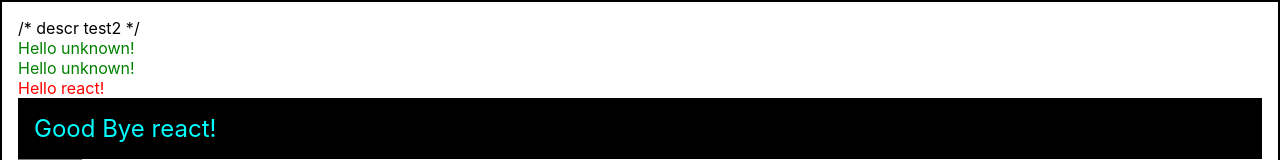
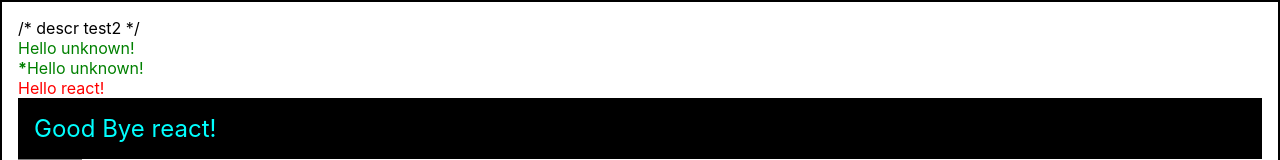
Before and after one commit to devops-future/react-A2Z, a React (Create React App) app: page / in a window 1280 px wide. Shown: the top 160 px of the page. Built offline with nearby package versions, Linux system fonts and the light colour scheme.

Commit message:
first commit

```diff
--- a/src/App.js
+++ b/src/App.js
@@ -19,7 +19,7 @@ function App() {
       <Hello
         // test open tag
       />
-      <Hello/>
+      <Hello isSpecial/>
       <Hello name="react" color="red" />
       <div style={style}>Good Bye {name}!</div>
       <div className="gray-box"></div>
--- a/src/Hello.js
+++ b/src/Hello.js
@@ -1,7 +1,12 @@
 import react from 'react';
 
-function Hello({name, color}) {
-	return <div style={{color}}>Hello {name}!</div>;
+function Hello({name, color, isSpecial}) {
+	return (
+		<div style={{color}}>
+			{isSpecial && <b>*</b>}
+			Hello {name}!
+		</div>
+	);
 }
 
 Hello.defaultProps = {
```
Also changed, not shown: 1 other file (tests, documents, lock files or other folders).
